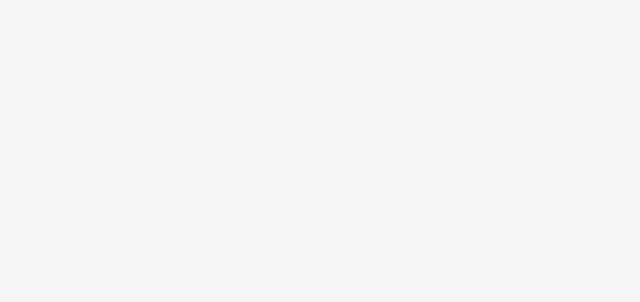
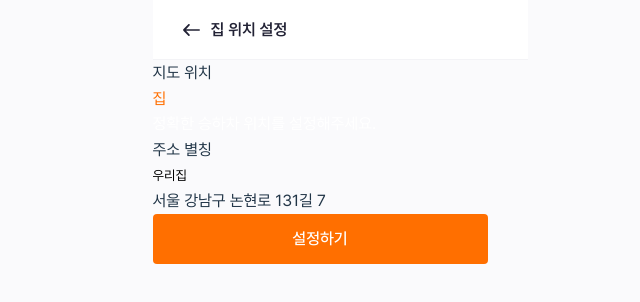
Before and after one commit to vavoya/team1-dingdong, a React (Vite) app: page /set-home-location in a window 1280 px wide. Shown: the top 302 px of the page, without its empty margins (320-960 px from the left). Built offline with nearby package versions, Linux system fonts and the light colour scheme.

Commit message:
refactor: Layout 수정 - 하위 라우터의 컴포넌트가 렌더링이 될 수 있도록 Outlet추가 - 전체를 감싸는 root태그 스타일 가운데 정렬로 - Outlet을 감싸는 Layout 컴포넌트를 기본 padding 추가. 수정 예정

```diff
--- a/src/pages/layout.tsx
+++ b/src/pages/layout.tsx
@@ -1,13 +1,10 @@
-
-
-
-
+import { Outlet } from "react-router-dom";
+import { PageWrapper } from "./styles";
 
 export default function Layout() {
-
-
-    return (
-        <>
-        </>
-    )
+  return (
+    <PageWrapper>
+      <Outlet />
+    </PageWrapper>
+  );
 }
--- /dev/null
+++ b/src/pages/styles.ts
@@ -0,0 +1,7 @@
+import styled from "styled-components";
+
+export const PageWrapper = styled.div`
+  width: 375px;
+  height: 100%;
+  padding: 0px 20px;
+`;
--- a/src/styles/GlobalStyle.ts
+++ b/src/styles/GlobalStyle.ts
@@ -1,4 +1,5 @@
 import { createGlobalStyle } from "styled-components";
+import { colors } from "./colors";
 
 const GlobalStyle = createGlobalStyle`
 @font-face {
@@ -37,11 +38,11 @@ const GlobalStyle = createGlobalStyle`
     url('/src/assets/fonts/Pretendard-Regular.subset.woff2') format('woff2');
 }
   /* CSS 변수 정의 */
-  :root {
-
-    --background-color: #f5f5f5;
-    --font-family: 'Pretendard', sans-serif;
-    --max-width: 1200px;
+  #root {
+    width: 100%;
+    height: 100%;
+    display: flex;
+    justify-content: center;
   }
 
   /* 기본적인 전역 스타일 */
@@ -52,10 +53,8 @@ const GlobalStyle = createGlobalStyle`
   }
 
   html, body {
-    width: 100%;
-    height: 100%;
-    font-family: var(--font-family);
-    background-color: var(--background-color);
+    font-family:'Pretendard', sans-serif;
+    background-color: ${colors.gray10};
     line-height: 1.6;
     font-size: 16px;
   }
```
